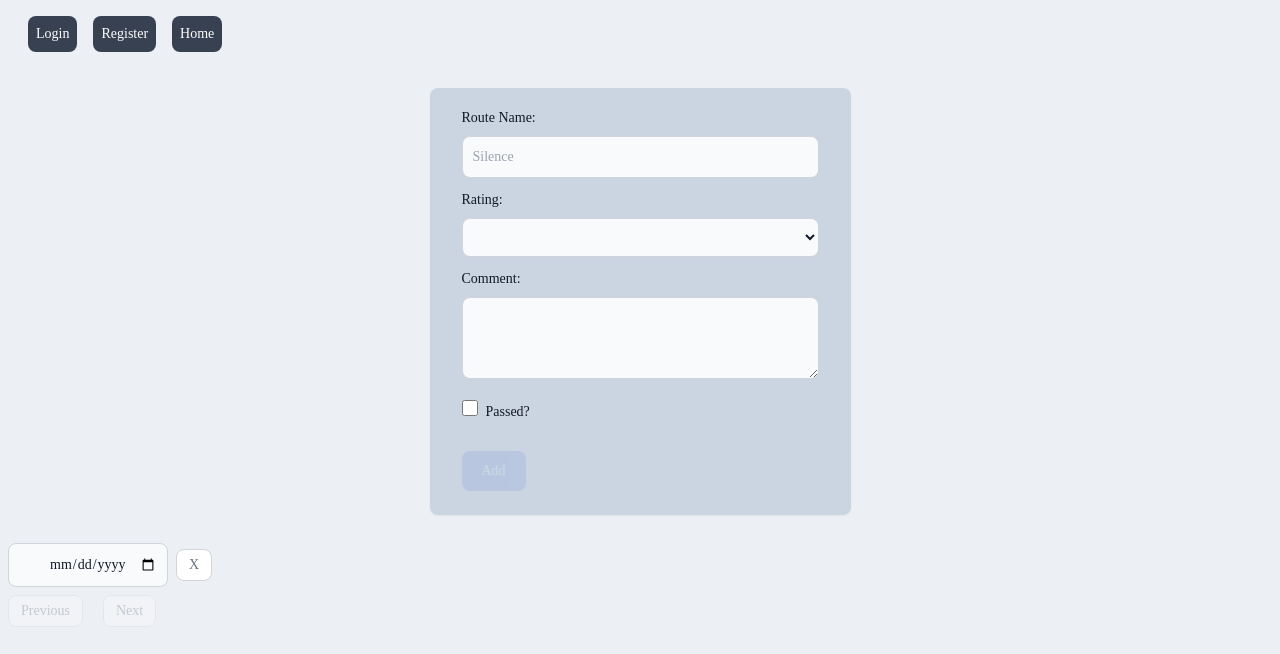
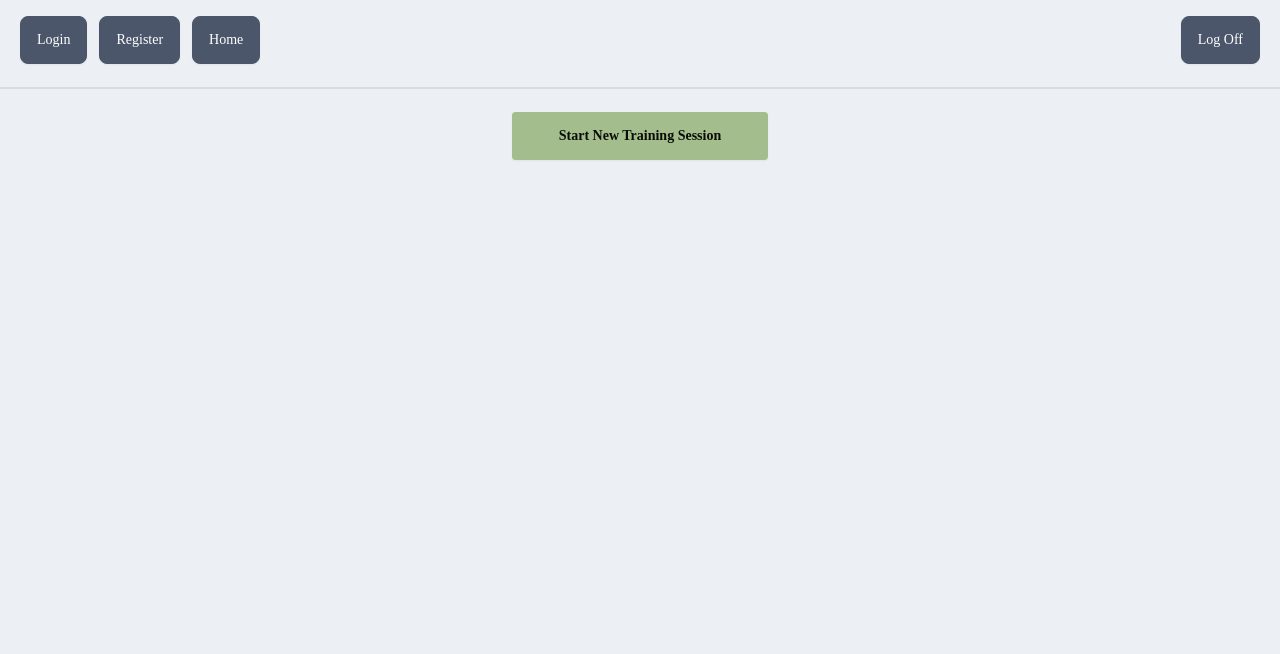
Before and after one commit to Kattegatt/vue-boulder-journal, a Vue app: page /home in a window 1280 px wide. Shown: the top 654 px of the page. Built offline with nearby package versions, Linux system fonts and the light colour scheme.

Commit message:
all forms, buttons restyled on daisy added 'session start/finish' button

```diff
--- a/src/components/LoginForm.vue
+++ b/src/components/LoginForm.vue
@@ -1,6 +1,5 @@
 <template>
-	<form class="px-8 py-4 m-5 shadow-sm rounded-lg bg-base-300">
-		<div>
+	<form class="space-y-2 px-8 py-4 m-5 shadow-sm rounded-lg bg-base-300">
 		<label class="form-control w-full max-w-xs">
 			<div class="label">
 				<span class="label-text text-primary-content">Email</span>
@@ -12,7 +11,6 @@
 				class="input input-bordered bg-base-100 w-full max-w-xs"
 				required
 			/>
-				<div class="label"></div>
 		</label>
 		<label class="form-control w-full max-w-xs">
 			<div class="label">
@@ -25,16 +23,13 @@
 				class="input input-bordered bg-base-100 w-full max-w-xs"
 				required
 			/>
-				<div class="label"></div>
 		</label>
-		</div>
 		<div class="form-control">
 			<label class="label cursor-pointer">
 				<span class="label-text">Remember me</span>
-				<input type="checkbox" checked="checked" class="checkbox" />
+				<input type="checkbox" :checked="false" class="checkbox" />
 			</label>
 		</div>
-		<div class="py-1">
 		<button
 			class="btn btn-block"
 			:disabled="this.isSubmitBtnDisabled"
@@ -43,7 +38,6 @@
 		>
 			Login
 		</button>
-		</div>
 	</form>
 </template>
 
@@ -65,6 +59,7 @@ export default {
 				password: this.password,
 				remember: this.remember,
 			};
+			console.log('login creds: ', loginCreds);
 
 			this.$emit('login-data', loginCreds);
 
--- a/src/components/NavigationBlock.vue
+++ b/src/components/NavigationBlock.vue
@@ -1,34 +1,31 @@
 <template>
-	<div class="flex justify-between items-center my-4 text-fuchsia-50">
-		<div class="flex ml-5">
-			<a
-				href="/"
-				class="text-white p-2 mx-2 bg-gray-700 hover:bg-red-400 focus:ring-4 focus:outline-none focus:ring-blue-300 font-medium rounded-lg text-sm w-full sm:w-auto px-2 py-2 text-center"
-				>Login</a
-			>
+	<div class="flex flex-row justify-between my-4">
+		<div class="flex flex-row ml-5 space-x-3">
+			<a href="/" class="btn btn-neutral text-white rounded-lg font-medium">Login</a>
 			<a
 				@click="emitRegistration"
 				href="/register"
-				class="text-white p-2 mx-2 bg-gray-700 hover:bg-red-400 focus:ring-4 focus:outline-none focus:ring-blue-300 font-medium rounded-lg text-sm w-full sm:w-auto px-2 py-2 text-center"
+				class="btn btn-neutral text-white rounded-lg font-medium"
 				>Register</a
 			>
 			<a
 				v-if="!skipLogin"
 				href="/home"
-				class="text-white p-2 mx-2 bg-gray-700 hover:bg-red-400 focus:ring-4 focus:outline-none focus:ring-blue-300 font-medium rounded-lg text-sm w-full sm:w-auto px-2 py-2 text-center"
+				class="btn btn-neutral text-white rounded-lg font-medium"
 				>Home</a
 			>
 		</div>
-		<!-- <div class="flex mr-5">
+		<div class="flex mr-5">
 			<a
 				@click="logUserOff"
 				v-if="!skipLogin"
 				href="/"
-				class="text-white p-2 mx-2 bg-gray-700 hover:bg-red-400 focus:ring-4 focus:outline-none focus:ring-blue-300 font-medium rounded-lg text-sm px-2 py-2 text-center"
+				class="btn btn-neutral text-white rounded-lg font-medium"
 				>Log Off</a
 			>
-		</div> -->
+		</div>
 	</div>
+	<div class="divider"></div>
 </template>
 
 <script>
--- a/src/components/RegistrationForm.vue
+++ b/src/components/RegistrationForm.vue
@@ -1,29 +1,14 @@
 <template>
-	<form class="bg-slate-300 px-8 py-5 m-5 shadow-sm rounded-lg">
-		<div>
+	<form class="px-8 py-5 m-5 shadow-sm rounded-lg bg-base-300">
 		<label class="form-control w-full max-w-xs">
 			<div class="label">
-					<span class="label-text text-primary-content">Name</span>
+				<span class="label-text text-primary-content">Nickname</span>
 			</div>
 			<input
-					v-model="firstName"
+				v-model="nickname"
 				type="text"
-					id="firstName"
-					placeholder="Name"
-					class="input input-bordered bg-base-100 w-full max-w-xs"
-					required
-				/>
-				<div class="label"></div>
-			</label>
-			<label class="form-control w-full max-w-xs">
-				<div class="label">
-					<span class="label-text text-primary-content">Surname</span>
-				</div>
-				<input
-					v-model="lastName"
-					id="lastName"
-					type="text"
-					placeholder="Surname"
+				id="nickname"
+				placeholder="Adam O"
 				class="input input-bordered bg-base-100 w-full max-w-xs"
 				required
 			/>
@@ -45,7 +30,7 @@
 		</label>
 		<label class="form-control w-full max-w-xs">
 			<div class="label">
-					<span class="label-text text-primary-content">Email</span>
+				<span class="label-text text-primary-content">Password</span>
 			</div>
 			<input
 				v-model="password"
@@ -57,8 +42,12 @@
 			/>
 			<div class="label"></div>
 		</label>
+		<div class="form-control">
+			<label class="label cursor-pointer">
+				<span class="label-text">Remember me</span>
+				<input type="checkbox" :checked="false" class="checkbox" />
+			</label>
 		</div>
-		<div class="py-1">
 		<button
 			class="btn btn-block"
 			@click="emitRegistration"
@@ -67,80 +56,6 @@
 		>
 			Register
 		</button>
-		</div>
-
-		<!-- <div class="py-2">Registration</div>
-		<div class="mb-6">
-			<label for="email" class="block mb-2 text-sm font-medium text-gray-900"
-				>Your name</label
-			>
-			<input
-				v-model="firstName"
-				type="email"
-				id="firstName"
-				class="bg-gray-50 border border-gray-300 text-gray-900 text-sm rounded-lg focus:ring-blue-500 focus:border-blue-500 block w-full p-2.5"
-				placeholder="Cool"
-				required
-			/>
-		</div>
-		<div class="mb-6">
-			<label for="email" class="block mb-2 text-sm font-medium text-gray-900"
-				>Your surname</label
-			>
-			<input
-				v-model="lastName"
-				type="email"
-				id="lastName"
-				class="bg-gray-50 border border-gray-300 text-gray-900 text-sm rounded-lg focus:ring-blue-500 focus:border-blue-500 block w-full p-2.5"
-				placeholder="Guy"
-				required
-			/>
-		</div>
-		<div class="mb-6">
-			<label for="email" class="block mb-2 text-sm font-medium text-gray-900"
-				>Your email</label
-			>
-			<input
-				v-model="email"
-				type="email"
-				id="email"
-				class="bg-gray-50 border border-gray-300 text-gray-900 text-sm rounded-lg focus:ring-blue-500 focus:border-blue-500 block w-full p-2.5"
-				placeholder="coolguy@gmail.com"
-				required
-			/>
-		</div>
-		<div class="mb-6">
-			<label for="password" class="block mb-2 text-sm font-medium text-gray-900"
-				>Your password</label
-			>
-			<input
-				v-model="password"
-				type="password"
-				id="password"
-				class="bg-gray-50 border border-gray-300 text-gray-900 text-sm rounded-lg focus:ring-blue-500 focus:border-blue-500 block w-full p-2.5"
-				required
-			/>
-		</div>
-		<div class="flex items-start mb-6">
-			<div class="flex items-center h-5">
-				<input
-					v-model="remember"
-					id="remember"
-					type="checkbox"
-					value=""
-					class="w-4 h-4 border border-gray-300 rounded bg-gray-50 focus:ring-3 focus:ring-blue-300"
-				/>
-			</div>
-			<label for="remember" class="ml-2 text-sm font-medium text-gray-900">Remember me</label>
-		</div>
-		<button
-			@click="emitRegistration"
-			:disabled="this.isSubmitBtnDisabled"
-			type="submit"
-			class="text-white bg-blue-700 disabled:opacity-10 hover:bg-blue-800 focus:ring-4 focus:outline-none focus:ring-blue-300 font-medium rounded-lg text-sm w-full sm:w-auto px-5 py-2.5 text-center"
-		>
-			Submit
-		</button> -->
 	</form>
 </template>
 
@@ -150,8 +65,7 @@ export default {
 		return {
 			email: '',
 			password: '',
-			firstName: '',
-			lastName: '',
+			nickname: '',
 			remember: false,
 		};
 	},
@@ -160,8 +74,7 @@ export default {
 			event.preventDefault();
 
 			const registrationCreds = {
-				firstName: this.firstName,
-				lastName: this.lastName,
+				nickname: this.nickname,
 				email: this.email,
 				password: this.password,
 				remember: this.remember,
@@ -172,8 +85,7 @@ export default {
 			this.resetFields();
 		},
 		resetFields() {
-			this.firstName = '';
-			this.lastName = '';
+			this.nickname = '';
 			this.email = '';
 			this.password = '';
 			this.remember = false;
@@ -181,7 +93,7 @@ export default {
 	},
 	computed: {
 		isSubmitBtnDisabled() {
-			return !this.email || !this.password || !this.firstName || !this.lastName;
+			return !this.email || !this.password || !this.nickname;
 		},
 	},
 };
--- a/src/components/inputForm.vue
+++ b/src/components/inputForm.vue
@@ -1,10 +1,9 @@
 <template>
-	<form action="#" method="post" class="bg-slate-300 px-8 py-5 m-5 shadow-sm rounded-lg">
-		<div class="mb-3">
-			<label for="route-name" class="block mb-2 text-sm font-medium text-gray-900"
-				>Route Name:</label
-			>
-			{{}}
+	<form class="space-y-2 px-8 py-4 m-5 shadow-sm rounded-lg bg-base-300">
+		<label class="form-control w-full max-w-xs">
+			<div class="label">
+				<span class="label-text text-primary-content">Route Name:</span>
+			</div>
 			<input
 				v-model="inputName"
 				type="text"
@@ -12,54 +11,49 @@
 				name="route-name"
 				placeholder="Silence"
 				required
-				class="bg-gray-50 border border-gray-300 text-gray-900 text-sm rounded-lg focus:ring-blue-500 focus:border-blue-500 block w-full p-2.5"
+				class="input input-bordered bg-base-100 w-full max-w-xs"
 			/>
-		</div>
-		<div class="mb-3">
-			<label for="rating" class="block mb-2 text-sm font-medium text-gray-900">Rating:</label>
+		</label>
+		<label class="form-control w-full max-w-xs">
+			<div class="label">
+				<span class="label-text">Rating*</span>
+			</div>
 			<select
-				value="4a"
+				class="select select-bordered"
 				v-model="inputRating"
 				id="rating"
 				name="rating"
 				required
-				class="bg-gray-50 border border-gray-300 text-gray-900 text-sm rounded-lg focus:ring-blue-500 focus:border-blue-500 block w-full p-2.5"
 			>
 				<option v-for="(option, idx) in ratingOptions" :key="idx">
 					{{ option.value }}
 				</option>
 			</select>
-		</div>
-		<div class="mb-5">
-			<label for="comment" class="block mb-2 text-sm font-medium text-gray-900"
-				>Comment:</label
-			>
+		</label>
+		<label class="form-control">
+			<div class="label">
+				<span class="label-text">Comment:</span>
+			</div>
 			<textarea
+				class="textarea textarea-bordered h-24"
+				placeholder="How fun it was?"
 				v-model="inputComment"
 				id="comment"
 				name="comment"
-				rows="3"
-				cols="40"
-				class="bg-gray-50 border border-gray-300 text-gray-900 text-sm rounded-lg focus:ring-blue-500 focus:border-blue-500 block w-full p-2.5"
 			></textarea>
+		</label>
+		<div class="form-control">
+			<label class="label cursor-pointer">
+				<span class="label-text">Flash ?</span>
+				<input type="checkbox" :checked="false" class="checkbox" />
+			</label>
 		</div>
-		<div class="mb-1">
-			<input
-				v-model="inputIsPassed"
-				type="checkbox"
-				id="passed"
-				name="passed"
-				class="w-4 h-4 border border-gray-300 rounded bg-gray-50 focus:ring-3 focus:ring-blue-300"
-			/>
-			<label for="passed" class="ml-2 text-sm font-medium text-gray-900">Passed?</label
-			><br /><br />
-		</div>
-		<div class="mb-1">
+		<div class="py-1">
 			<button
+				class="btn btn-block"
 				@click="emitFormRoute"
 				:disabled="this.isAddBtnDisabled"
 				type="submit"
-				class="text-white bg-blue-700 disabled:opacity-10 hover:bg-blue-800 focus:ring-4 focus:outline-none focus:ring-blue-300 font-medium rounded-lg text-sm w-full sm:w-auto px-5 py-2.5 text-center"
 			>
 				Add
 			</button>
@@ -91,7 +85,9 @@ export default {
 	},
 
 	methods: {
-		emitFormRoute() {
+		emitFormRoute(event) {
+			event.preventDefault();
+
 			const route = {
 				name: this.inputName,
 				rating: this.inputRating,
--- a/src/views/HomeView.vue
+++ b/src/views/HomeView.vue
@@ -1,24 +1,24 @@
 <template>
 	<navigationBlock></navigationBlock>
-
-	<div class="flex flex-col items-center justify-center">
+	<div class="flex flex-col items-center">
+		<button class="btn btn-wide btn-success" v-if="!sessionStarted" @click="switchSessionState">
+			Start New Training Session
+		</button>
+		<button class="btn btn-wide btn-error" v-if="sessionStarted" @click="switchSessionState">
+			Finish Session
+		</button>
+	</div>
+	<div v-if="sessionStarted">
+		<div class="flex flex-col items-center">
 			<input-form @form-route="addNewRoute" />
 		</div>
 		<search-bar @activeInput="updateSearchInput" />
 		<div class="flex my-2">
-		<button
-			@click="prevPage"
-			class="flex items-center justify-center mx-2 px-3 h-8 text-sm font-medium text-gray-500 bg-white border border-gray-300 rounded-lg hover:bg-gray-100 hover:text-gray-700"
-			:class="{ 'opacity-30': this.currentPage === 1 }"
-		>
+			<button @click="prevPage" class="btn" :class="{ 'opacity-30': this.currentPage === 1 }">
 				Previous
 			</button>
 
-		<button
-			@click="nextPage"
-			class="flex items-center justify-center px-3 h-8 ml-3 text-sm font-medium text-gray-500 bg-white border border-gray-300 rounded-lg hover:bg-gray-100 hover:text-gray-700"
-			:class="{ 'opacity-30': isLastPage }"
-		>
+			<button @click="nextPage" class="btn" :class="{ 'opacity-30': isLastPage }">
 				Next
 			</button>
 		</div>
@@ -26,6 +26,7 @@
 			:training-days-list="paginatedTrainingDaysList"
 			@deleteBtnPressed="removeRoute"
 		/>
+	</div>
 </template>
 
 <script>
@@ -71,6 +72,9 @@ export default {
 		},
 	},
 	methods: {
+		switchSessionState() {
+			this.sessionStarted = !this.sessionStarted;
+		},
 		nextPage() {
 			if (!this.isLastPage) this.currentPage += 1;
 		},
```
Lines whose indentation alone changed are shown as unchanged.
